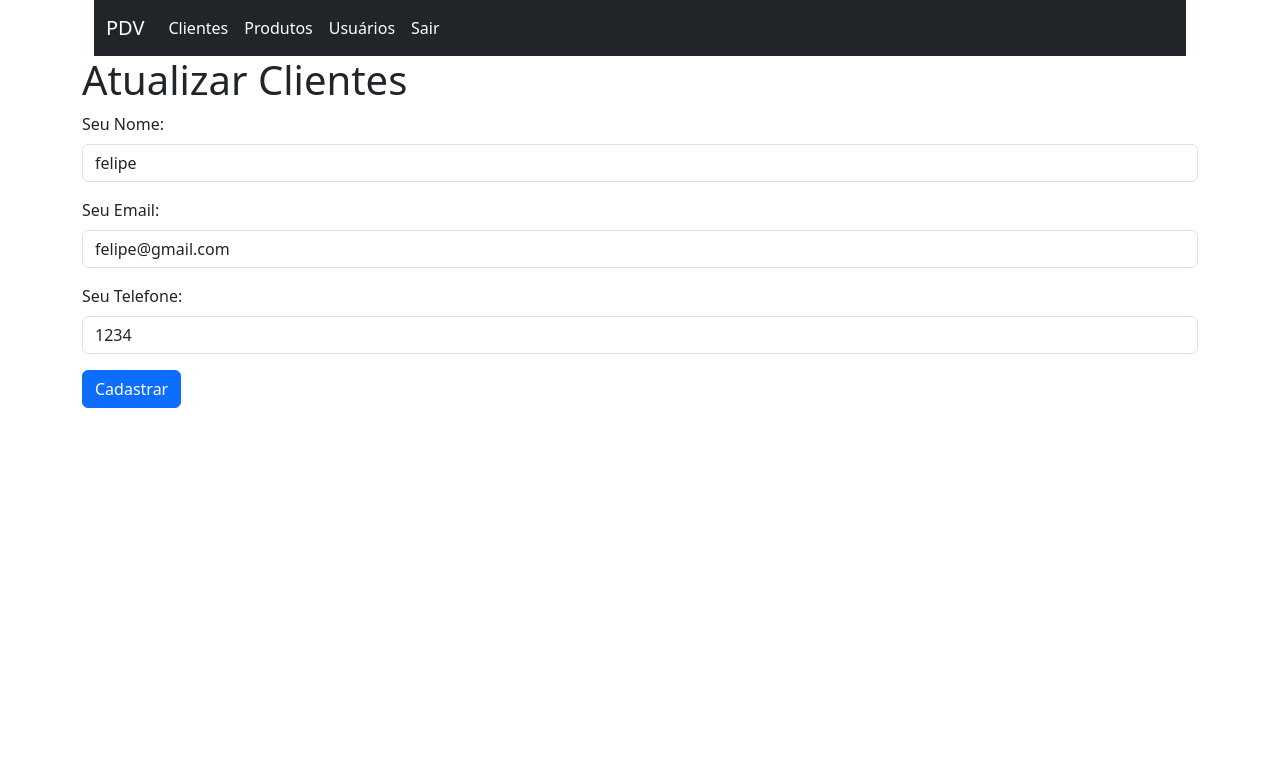
After one commit to kinhoBR26/pdv, a PHP site: page /clientes/update.php?id=2 in a window 1280 px wide. The commit adds this page. Shown: the top 783 px of the page. Run offline with PHP 8.4, Linux system fonts and the light colour scheme; a user stored in the database is signed in; data comes from the database, SQL or seed files in the repository.

Commit message:
atualizar ciente

```diff
--- a/clientes/index.php
+++ b/clientes/index.php
@@ -36,7 +36,7 @@ include('../conexao.php');
             <td><?php echo $linha["telefone"]?></td>
             <td>
                 <a href="delete.php?id=<?php echo $linha["id"]?>" onclick="return confirm('Deseja realmente excluir?')"><button type="button" class="btn btn-danger">Excluir</button></a>
-                <a href="edit.php?id=<?php echo $linha["id"]?>"> <button type="button" class="btn btn-dark">Editar</button></a>
+                <a href="update.php?id=<?php echo $linha["id"]?>"> <button type="button" class="btn btn-dark">Editar</button></a>
             </td>
         </tr>
         <?php }?>
--- /dev/null
+++ b/clientes/update.php
@@ -0,0 +1,53 @@
+<?php
+session_start();
+include('../seguranca.php');
+include('../conexao.php');
+if ($_POST) {
+    $usuario_id = $_SESSION['id'];
+    $id = $_POST['id'];
+    $nome = $_POST['nome'];
+    $email = $_POST['email'];
+    $telefone = $_POST['telefone'];
+    $sql = "UPDATE clientes SET nome = '$nome',email = '$email',telefone='$telefone' WHERE (id = '$id')";
+    $stmt = $conexao->prepare($sql);
+    $stmt->execute();
+    header("location: index.php");
+}
+
+$id_cliente_alterar = $_GET['id'];
+$consulta = $conexao->query("select * from clientes where id='$id_cliente_alterar'");
+$linha = $consulta->fetch(PDO::FETCH_ASSOC);
+
+?>
+<html>
+<head>
+    <title>Atualizar Clientes</title>
+    <link href="https://cdn.jsdelivr.net/npm/bootstrap@5.3.2/dist/css/bootstrap.min.css" rel="stylesheet" integrity="sha384-T3c6CoIi6uLrA9TneNEoa7RxnatzjcDSCmG1MXxSR1GAsXEV/Dwwykc2MPK8M2HN" crossorigin="anonymous">
+</head>
+<body>
+<div class="container">
+    <?php include '../menu.php';?>
+    <h1>Atualizar Clientes</h1>
+
+    <form method="post" action="update.php">
+        <input type="hidden" name="id" value="<?php echo $_GET['id']?>">
+        <div class="mb-3">
+            <label class="form-label">Seu Nome:</label>
+            <input type="text" name="nome" placeholder="Qual o seu nome?" required class="form-control" value="<?php echo $linha['nome']?>">
+        </div>
+
+        <div class="mb-3">
+            <label class="form-label">Seu Email:</label>
+            <input type="email" name="email" placeholder="Qual o seu Email?" required class="form-control" value="<?php echo $linha['email']?>">
+        </div>
+
+        <div class="mb-3">
+            <label class="form-label">Seu Telefone:</label>
+            <input type="text" name="telefone" placeholder="Qual o seu telefone?" required class="form-control" value="<?php echo $linha['telefone']?>">
+        </div>
+
+        <button type="submit" class="btn btn-primary">Cadastrar</button>
+    </form>
+</div>
+</body>
+</html>
```
